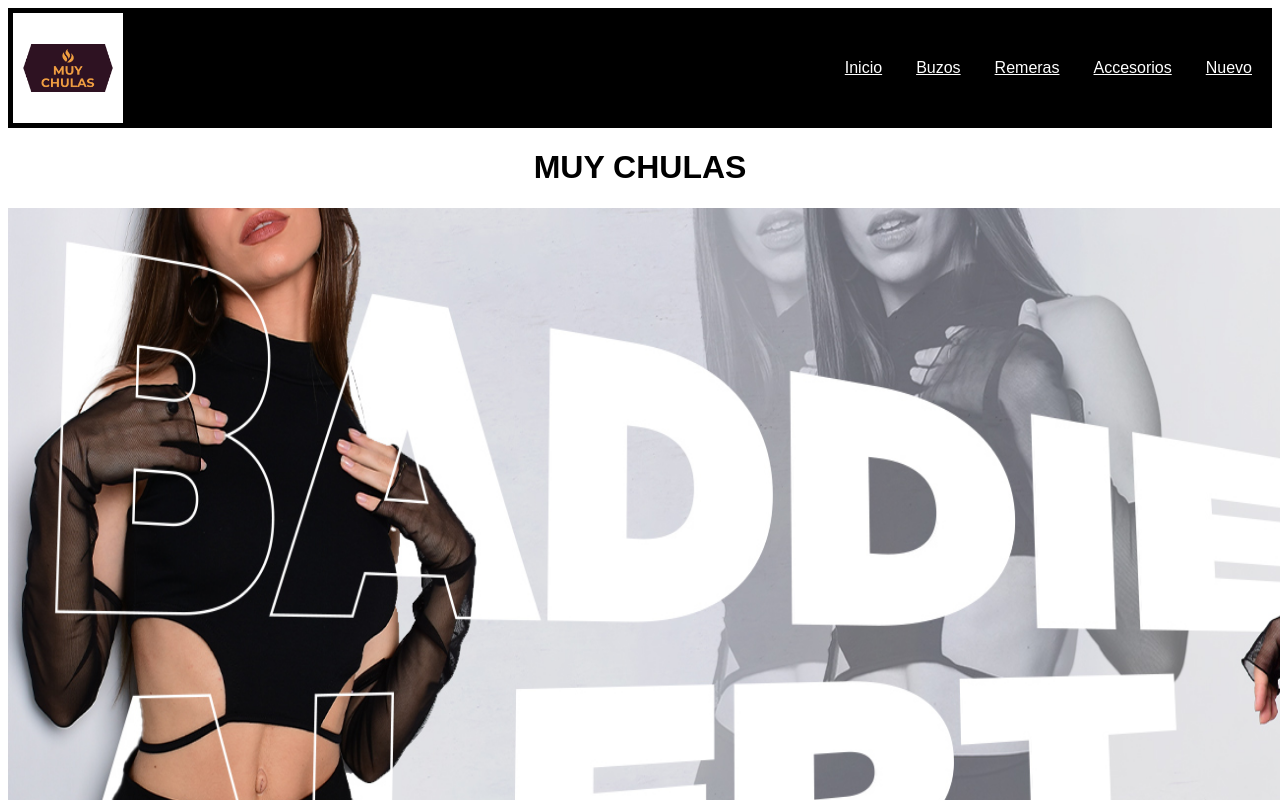
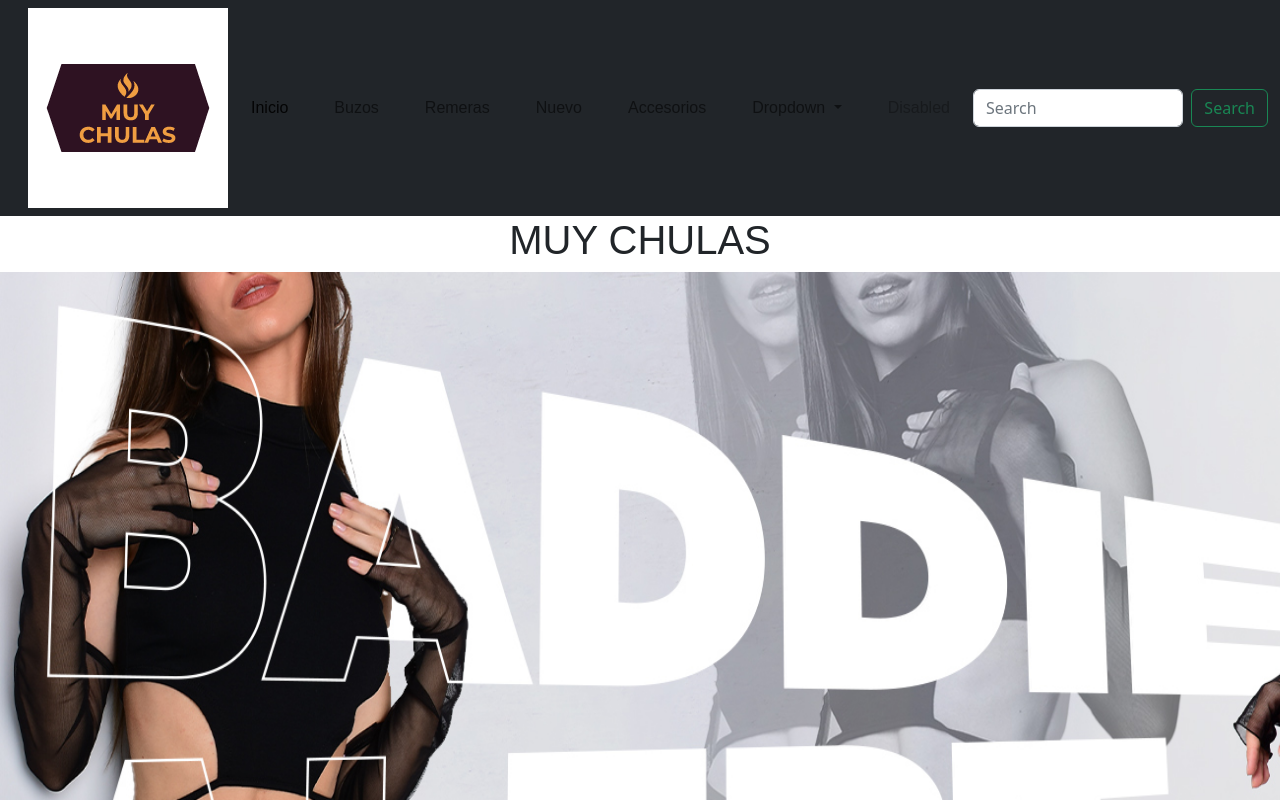
Before and after one commit to GutterHero/desafio-web, a plain HTML site: page index.html in a window 1280 px wide. Shown: the top 800 px of the page. Drawn offline with nearby package versions, Linux system fonts and the light colour scheme.

Commit message:
Boostrap-1

```diff
--- a/index.html
+++ b/index.html
@@ -3,6 +3,8 @@
 <head>
     <!-- link de mi css -->
     <link rel="stylesheet" href="main.css">
+    <!-- Link de boostrap -->
+    <link href="https://cdn.jsdelivr.net/npm/bootstrap@5.2.0-beta1/dist/css/bootstrap.min.css" rel="stylesheet" integrity="sha384-0evHe/X+R7YkIZDRvuzKMRqM+OrBnVFBL6DOitfPri4tjfHxaWutUpFmBp4vmVor" crossorigin="anonymous">
 
     <meta charset="UTF-8">
     <meta http-equiv="X-UA-Compatible" content="IE=edge">
@@ -20,32 +22,54 @@
     <div class="conteiner-1">
 
         <!-- inicio de navegacion -->
-    <nav>
 
-      <img class="img-nav" src="./MUYCHULAS.png" alt="">
-        <ul>
-            <li>
-                <a href="./index.html">Inicio</a>
+        <nav class="navbar navbar-expand-lg bg-dark">
+            <div class="container-fluid">
+              <a class="navbar-brand" href="#"></a>
+              <img src="./MUYCHULAS.png" alt="">
+              <button class="navbar-toggler" type="button" data-bs-toggle="collapse" data-bs-target="#navbarSupportedContent" aria-controls="navbarSupportedContent" aria-expanded="false" aria-label="Toggle navigation">
+                <span class="navbar-toggler-icon"></span>
+              </button>
+              <div class="collapse navbar-collapse" id="navbarSupportedContent">
+                <ul class="navbar-nav me-auto mb-2 mb-lg-0">
+                  <li class="nav-item">
+                    <a class="nav-link active" aria-current="page" href="#">Inicio</a>
                   </li>
-
-            <li>
-                <a href="./buzos.html">Buzos</a>
+                  <li class="nav-item">
+                    <a class="nav-link" href="#">Buzos</a>
                   </li>
-
-            <li>
-                <a href="../desafio-web/pages/remeras.html">Remeras</a>
+                  <li class="nav-item">
+                    <a class="nav-link" href="#">Remeras</a>
                   </li>
-
-            <li>
-                <a href="../desafio-web/pages/accesorios.html">Accesorios</a>
+                  <li class="nav-item">
+                    <a class="nav-link" href="#">Nuevo</a>
                   </li>
-
-            <li>
-                <a href="../desafio-web/pages/nuevo.html">Nuevo</a>
+                  <li class="nav-item">
+                    <a class="nav-link" href="#">Accesorios</a>
+                  </li>
+                  <li class="nav-item dropdown">
+                    <a class="nav-link dropdown-toggle" href="#" id="navbarDropdown" role="button" data-bs-toggle="dropdown" aria-expanded="false">
+                      Dropdown
+                    </a>
+                    <ul class="dropdown-menu" aria-labelledby="navbarDropdown">
+                      <li><a class="dropdown-item" href="#">Action</a></li>
+                      <li><a class="dropdown-item" href="#">Another action</a></li>
+                      <li><hr class="dropdown-divider"></li>
+                      <li><a class="dropdown-item" href="#">Something else here</a></li>
+                    </ul>
+                  </li>
+                  <li class="nav-item">
+                    <a class="nav-link disabled">Disabled</a>
                   </li>
                 </ul>
+                <form class="d-flex" role="search">
+                  <input class="form-control me-2" type="search" placeholder="Search" aria-label="Search">
+                  <button class="btn btn-outline-success" type="submit">Search</button>
+                </form>
+              </div>
+            </div>
+          </nav>
 
-    </nav>
         <!-- inicio del header -->
     <header>
 
```
Lines whose indentation alone changed are shown as unchanged.
